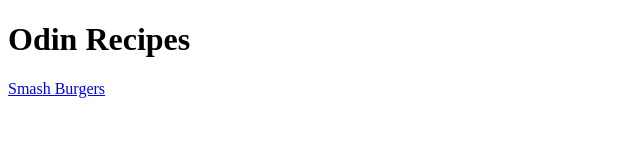
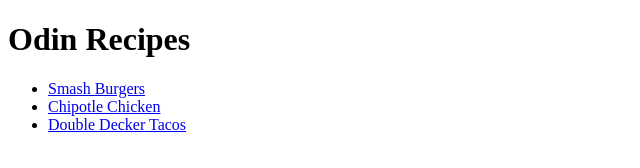
Before and after one commit to manvinderjit/2023-odin-recipes, a plain HTML site: page index.html in a window 1280 px wide. Shown: the whole page, without its empty margins (0-640 px from the left). Drawn offline with Linux system fonts and the light colour scheme.

```diff
--- a/index.html
+++ b/index.html
@@ -7,6 +7,12 @@
 </head>
 <body>
     <h1>Odin Recipes</h1>
-    <a href="./recipes/smash-burgers.html">Smash Burgers</a>
+    <ul>
+        <li><a href="./recipes/smash-burgers.html">Smash Burgers</a></li>
+        <li><a href="./recipes/chipotle-chicken.html">Chipotle Chicken</a></li>
+        <li><a href="./recipes/double-decker-tacos.html">Double Decker Tacos</a></li>
+    </ul>
+
+
 </body>
 </html>
```
Also changed, not shown: images/2266070-double-decker-tacos-DIZ-1x1-1-a831316d754c400bb12a1ee88ce2aa96.webp (added), images/4626231-copycat-chipotle-chicken-Buckwheat-Queen-1x1-1-c20874b726da43c1b2178fd0da269050.webp (added).
